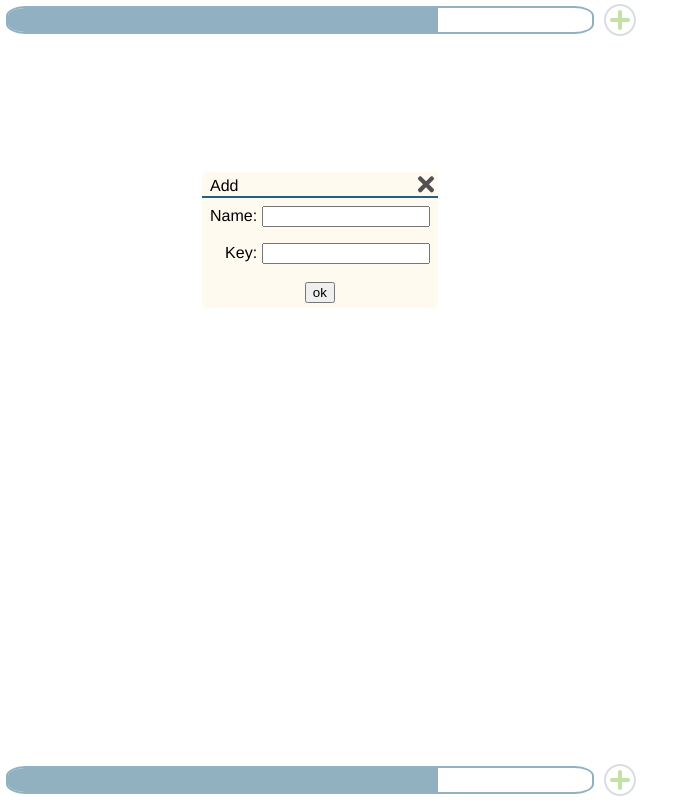
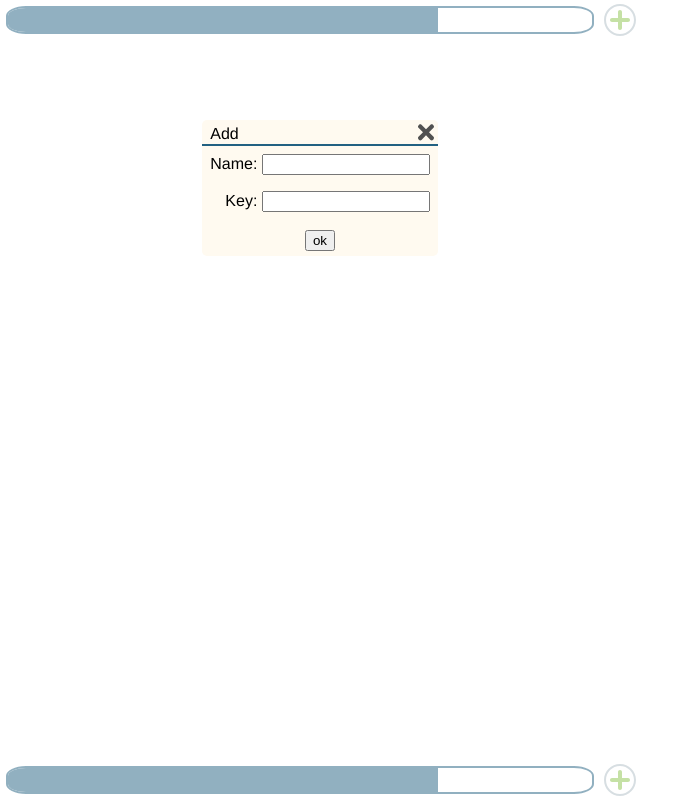
Before and after one commit to tempusfugit-lab/browsertotp, a website: page app/index.html in a window 1280 px wide. Both pictures are taken after a click on the element 620 px from the left and 20 px from the top of the page. Shown: the whole page, without its empty margins (0-693 px from the left). Drawn offline with Linux system fonts and the light colour scheme.

Commit message:
update sync-sec and dialog css.

```diff
--- a/app/scripts/main.js
+++ b/app/scripts/main.js
@@ -212,10 +212,10 @@ return Sync;
   }
 
   function refresh(frames, asec) {
-    var now = new Date().getTime();
+    var aboutNow = Math.round(new Date().getTime() / 1000);
     var i;
     for(i = 0; i < itemList.length; i++) {
-      var hotpNumber = Hotp.generate(itemList[i].item.key, (now / 30000) & 0xffffffff);
+      var hotpNumber = Hotp.generate(itemList[i].item.key, (aboutNow / 30) & 0xffffffff);
       itemList[i].elem.textContent = ("00000" + hotpNumber).slice(-6);
     }
     for(i = 0; i < bars.length; i++) {
@@ -236,7 +236,6 @@ return Sync;
   };
   dialog.setTitle = function(title) {
     document.getElementById("dialog_title").textContent = title;
-    adjustDialogPos();
   };
   dialog.setContent = function(content) {
     var dialogContainer = document.getElementById("dialog_content");
@@ -244,23 +243,7 @@ return Sync;
       dialogContainer.removeChild(dialogContainer.lastChild);
     }
     dialogContainer.appendChild(content);
-    adjustDialogPos();
   };
-  function adjustDialogPos() {
-    var disp = overlay.style.display;
-    if(disp === "none") {
-      overlay.style.visibility = "hidden";
-      dialog.show();
-    }
-    var dialogElem = document.getElementById("dialog");
-    var top = (overlay.clientHeight - dialogElem.clientHeight) / 2 - 160;
-    dialogElem.style.top = (top >= 0 ? top : 0) + "px";
-    dialogElem.style.left = ((overlay.clientWidth - dialogElem.clientWidth) / 2) + "px";
-    if(disp === "none") {
-      dialog.close();
-    }
-    overlay.style.visibility = "visible";
-  }
   document.getElementById("dialog_close").addEventListener("click", function() { dialog.close(); }, false);
 
   function synchronized() {
--- a/app/styles/main.css
+++ b/app/styles/main.css
@@ -118,7 +118,8 @@ div.add_icon {
 }
 
 #dialog {
-  position: absolute;
+  margin-top: 15vh;
+  display: inline-block;
   background-color: #fffaf0;
   border-radius: 5px;
 }
```
